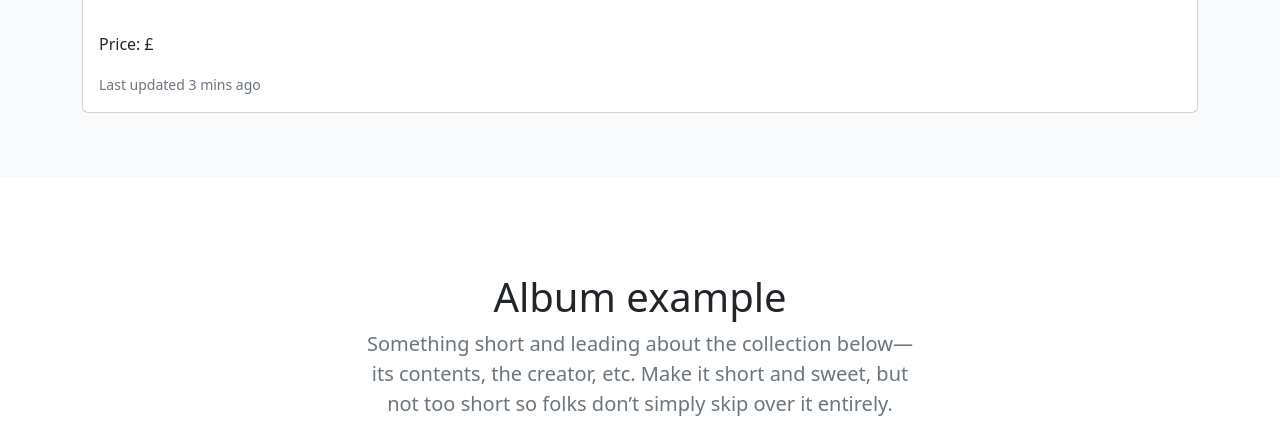
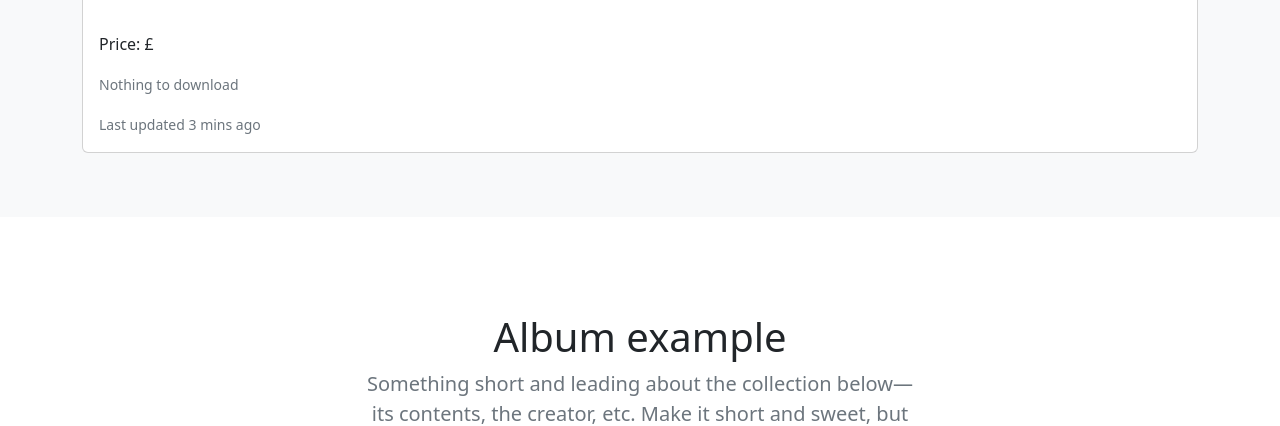
Before and after one commit to ArtusU/digital_marketplace, a Django app: template templates/products/product_detail.html in a window 1280 px wide. Shown: the part 941-1367 px from the top of the page. Run offline with Django 3.2, Linux system fonts and the light colour scheme; the template is opened without the code that fills it, so the values that code supplies are empty.

Commit message:
Product Download Fixes #21

```diff
--- a/products/models.py
+++ b/products/models.py
@@ -30,6 +30,9 @@ class Product(models.Model):
 	def get_absolute_url(self):
 		return reverse("products:detail", kwargs={"slug": self.slug})
 
+	def get_download(self):
+		return reverse("products:download", kwargs={"slug": self.slug})
+
 
 def random_string_generator(size=10, chars=string.ascii_lowercase + string.digits):
 	return ''.join(random.choice(chars) for _ in range(size))
--- a/products/urls.py
+++ b/products/urls.py
@@ -1,6 +1,12 @@
 from django.urls import path
 
-from .views import ProductListView, ProductDetailView, ProductCreateView, ProductUpdateView
+from .views import (
+    ProductListView,
+    ProductDetailView,
+    ProductCreateView,
+    ProductUpdateView,
+    ProductDownloadView,
+    )
 
 
 app_name = 'products'
@@ -9,5 +15,6 @@ urlpatterns = [
     path('', ProductListView.as_view(), name='list'),
     path('create/', ProductCreateView.as_view(), name='create'),
     path('detail/<str:slug>/', ProductDetailView.as_view(), name='detail'),
+    path('detail/<str:slug>/download/', ProductDownloadView.as_view(), name='download'),
     path('detail/<str:slug>/update/', ProductUpdateView.as_view(), name='update'),
 ]
--- a/templates/products/product_detail.html
+++ b/templates/products/product_detail.html
@@ -11,6 +11,18 @@
     {% else %}
     <p class="card-text">Price: £{{ object.price }}</p>
     {% endif %}
+    {% if object.media %}
+    <p class="card-text">
+      <a href='{{ object.get_download }}?preview=True'><small class="text-muted">Preview</small>
+    </p></a>
+    <p class="card-text">
+      <a href='{{ object.get_download }}'><small class="text-muted">Download Here</small>
+    </p></a>
+    {% else %}
+    <p class="card-text">
+      <small class="text-muted">Nothing to download</small>
+    </p>
+    {% endif %}
     <p class="card-text">
       <small class="text-muted">Last updated 3 mins ago</small>
     </p>
```
Also changed, not shown: products/views.py (+25 -2 lines).
